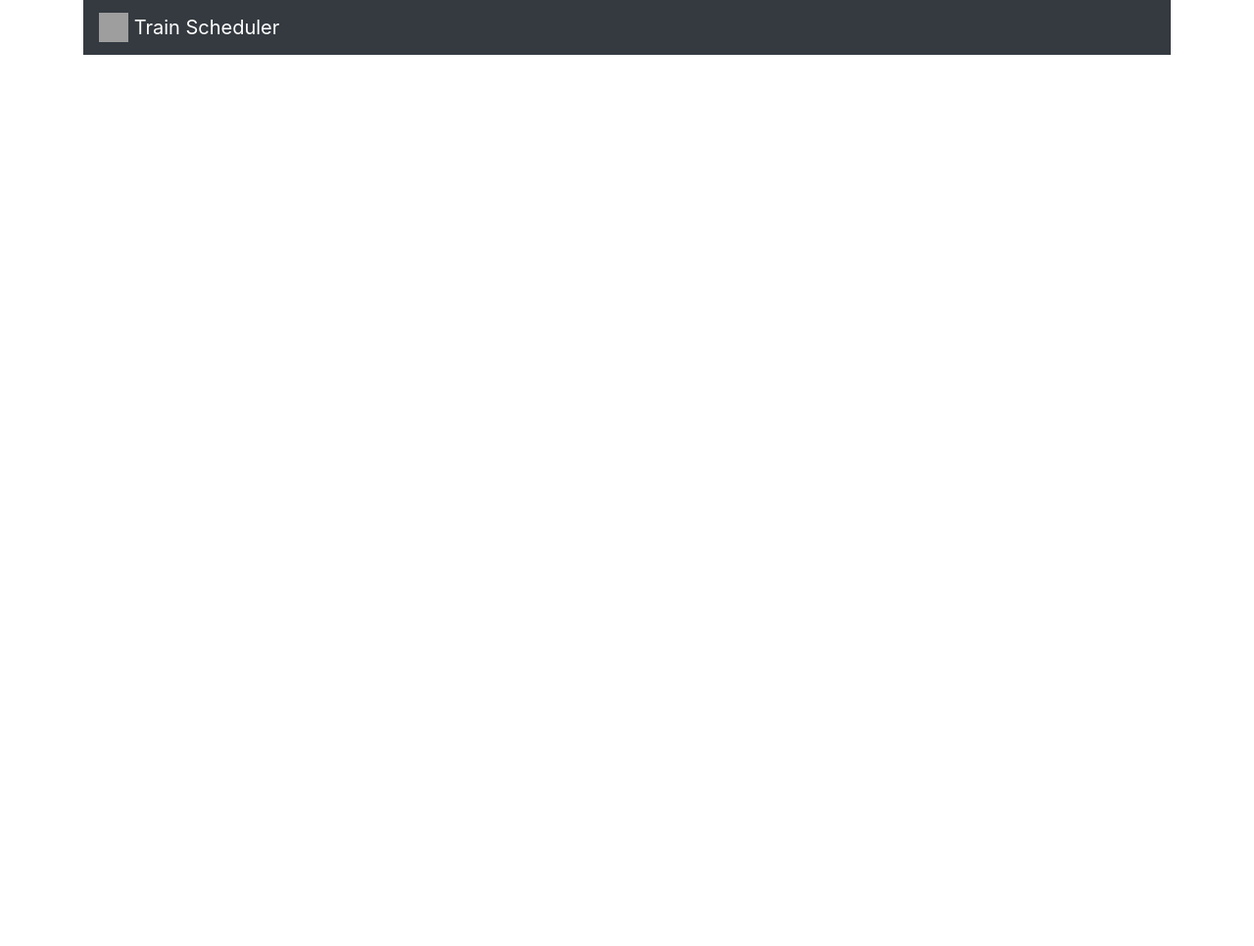
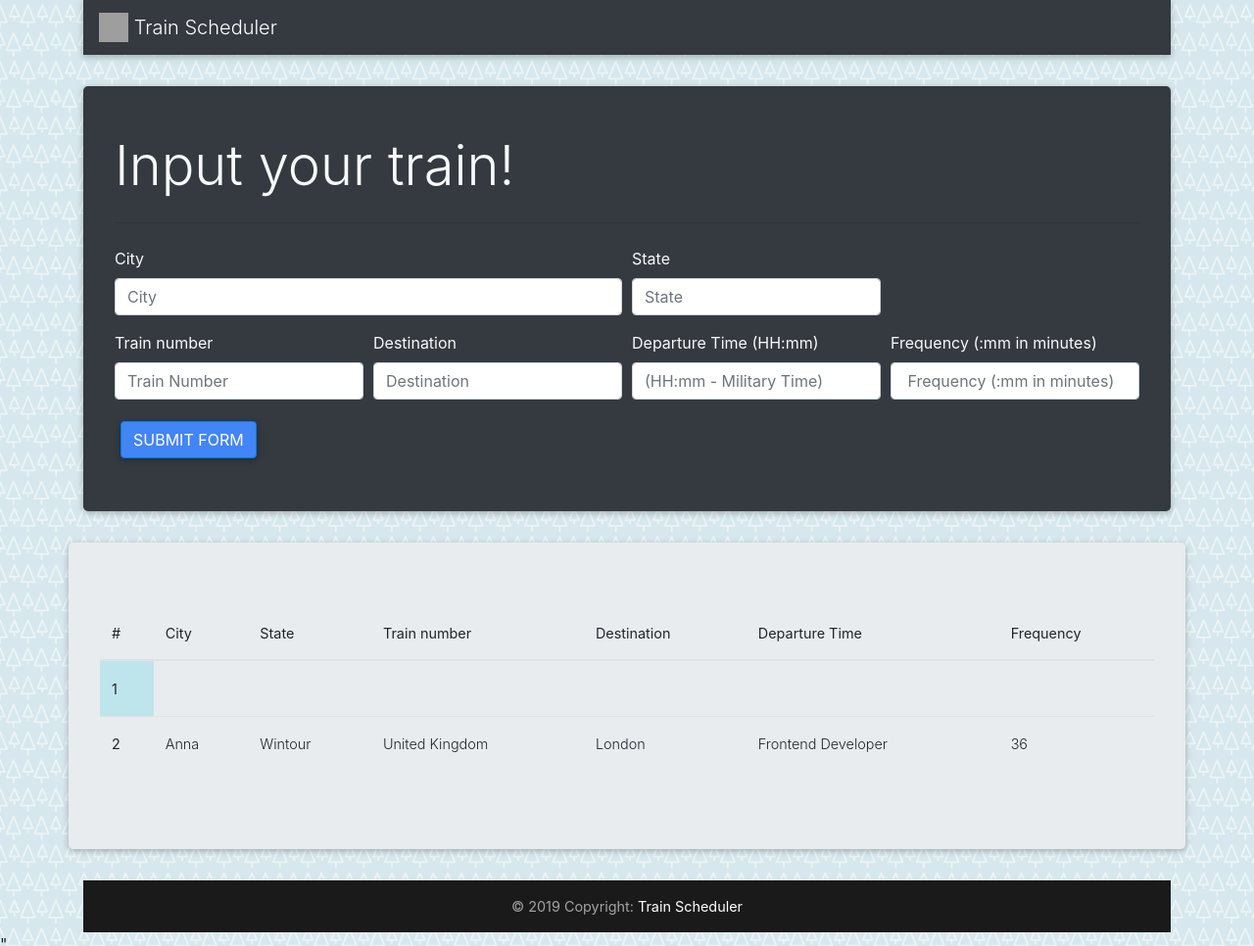
Before and after one commit to jm27/train-scheduler, a plain HTML site: page index.html in a window 1280 px wide. Shown: the top 966 px of the page at 98% size. Before the commit the page ends 800 px from the top, so only its background shows below. Drawn offline with nearby package versions, Linux system fonts and the light colour scheme; grey boxes are pictures that could not be loaded.

Commit message:
added new table new row function

```diff
--- a/assets/app.js
+++ b/assets/app.js
@@ -0,0 +1,46 @@
+let results = [];
+
+window.onload = $("#submit").on("click", function(event){
+    event.preventDefault();
+    getInfo();
+    newTable();
+    console.log("ive been click")
+})
+
+
+function getInfo(){
+    for(i = 1 ; i < 7 ; i++){
+         input = $("#validationDefault0"+i).val().trim();
+         let tdTag = $("<td>");
+        tdTag.text(input);
+      results.push(tdTag);
+        console.log(results);
+        }
+        console.log(results);
+       //
+       //
+       //console.log(input)
+
+    // //
+    //
+    //
+    // newTable.addClass("one")
+    // ;
+    //
+}
+
+function newTable(){
+console.log(results);
+let tableInput = $("<tr>");
+let newTable = $("<th>");
+newTable.attr("scope","row");
+
+// append "<th>" to "<tr>"
+tableInput.append(newTable);
+// append "<td>" to "<tr>"
+tableInput.append(results);
+$("#table-body").append(tableInput);
+
+results = [];
+console.log(results);
+}
--- a/assets/style.css
+++ b/assets/style.css
@@ -0,0 +1,3 @@
+body{
+    background-image: url("imgs/trees.png")
+}
--- a/index.html
+++ b/index.html
@@ -5,14 +5,21 @@
     <meta charset="UTF-8">
     <meta name="viewport" content="width=device-width, initial-scale=1.0">
     <meta http-equiv="X-UA-Compatible" content="ie=edge">
+    <!-- Font Awesome -->
+    <link rel="stylesheet" href="https://use.fontawesome.com/releases/v5.8.2/css/all.css">
+    <!-- Material Design Bootstrap -->
+    <link href="https://cdnjs.cloudflare.com/ajax/libs/mdbootstrap/4.8.10/css/mdb.min.css" rel="stylesheet">
     <!--Bootstrap-->
     <link rel="stylesheet" href="https://stackpath.bootstrapcdn.com/bootstrap/4.3.1/css/bootstrap.min.css"
         integrity="sha384-ggOyR0iXCbMQv3Xipma34MD+dH/1fQ784/j6cY/iJTQUOhcWr7x9JvoRxT2MZw1T" crossorigin="anonymous">
+    <!--Our Css-->
+    <link rel="stylesheet" href="assets/style.css">
     <title>Train Scheduler</title>
 </head>
 
 <body>
     <div class="container">
+        <!-- NavBar -->
         <div class="row">
             <div class="col-12">
                 <!-- Image and text -->
@@ -25,17 +32,118 @@
                 </nav>
             </div>
         </div>
+        <!-- Jumbotron with input text elements -->
+        <div class="row justify-content-md-center">
+            <div class="col-12">
+                <div class="jumbotron bg-dark text-light" style="margin-top: 2rem; padding: 3rem 2rem">
+                    <h1 class="display-4">Input your train!</h1>
+                    <hr class="my-4">
+                    <form>
+                        <div class="form-row">
+                            <div class="col-md-6 mb-3">
+                                <label for="validationDefault01">City</label>
+                                <input type="text" class="form-control" id="validationDefault01" placeholder="City"
+                                    required>
+                            </div>
+                            <div class="col-md-3 mb-3">
+                                <label for="validationDefault02">State</label>
+                                <input type="text" class="form-control" id="validationDefault02" placeholder="State"
+                                    required>
+                            </div>
+                        </div>
+                        <div class="form-row">
+                            <div class="col-md-3 mb-3">
+                                <label for="validationDefault03">Train number</label>
+                                <input type="text" class="form-control" id="validationDefault03"
+                                    placeholder="Train Number" required>
+                            </div>
+                            <div class="col-md-3 mb-3">
+                                <label for="validationDefault04">Destination</label>
+                                <input type="text" class="form-control" id="validationDefault04"
+                                    placeholder="Destination" required>
+                            </div>
+                            <div class="col-md-3 mb-3">
+                                <label for="validationDefault05">Departure Time (HH:mm)</label>
+                                <input type="text" class="form-control" id="validationDefault05"
+                                    placeholder="(HH:mm - Military Time)" required>
+                            </div>
+                            <div class="col-md-3 mb-3">
+                                <label for="validationDefault06"> Frequency (:mm in minutes)</label>
+                                <input type="text" class="form-control" id="validationDefault06"
+                                    placeholder=" Frequency (:mm in minutes)" required>
+                            </div>
+                        </div>
+                        <button class="btn btn-primary" id="submit" type="submit">Submit form</button>
+                    </form>
+                </div>
+            </div>
+        </div>
+        <!--Submitted-->
+        <div class="row">
+            <div class="jumbotron col-12">
+                <!--Table-->
+                <div class="row">
+                    <div class="col-12">
+                        <table class="table table-striped w-fu">
+
+                            <!--Table head-->
+                            <thead>
+                                <tr>
+                                    <th>#</th>
+                                    <th>City</th>
+                                    <th>State</th>
+                                    <th>Train number</th>
+                                    <th>Destination</th>
+                                    <th>Departure Time</th>
+                                    <th>Frequency</th>
+                                </tr>
+                            </thead>
+                            <!--Table head-->
+
+                            <!--Table body-->
+                            <tbody id="table-body">
+                                <tr class="table-info">
+                                    <th scope="row" id="rowOne">1</th>
+
+                                </tr>
+                                <tr>
+                                    <th scope="row">2</th>
+                                    <td>Anna</td>
+                                    <td>Wintour</td>
+                                    <td>United Kingdom</td>
+                                    <td>London</td>
+                                    <td>Frontend Developer</td>
+                                    <td>36</td>
+                                </tr>
+                            </tbody>
+                            <!--Table body-->
+
+
+                        </table>
+                        <!--Table-->
+                    </div>
+                </div>
+            </div>
+        </div>
+        <!--Footer -->
         <div class="row">
             <div class="col-12">
+                <!-- Footer -->
+                <footer class="page-footer font-small grey darken-4">
 
-            </div>
-        </div>
-        <div class="row">
-            <div class="col-12">
+                    <!-- Copyright -->
+                    <div class="footer-copyright text-center py-3">© 2019 Copyright:
+                        <a href="https://github.com/jm27/train-scheduler"> Train Scheduler</a>
+                    </div>
+                    <!-- Copyright -->
 
+                </footer>
+                <!-- Footer -->
             </div>
         </div>
     </div>
+    <!-- Link to Moment.js should go here -->
+    <script src="https://cdn.jsdelivr.net/momentjs/2.12.0/moment.min.js"></script>
 
     <!--Bootstrap Javascript-->
     <script src="https://code.jquery.com/jquery-3.3.1.slim.min.js"
@@ -48,6 +156,9 @@
         integrity="sha384-JjSmVgyd0p3pXB1rRibZUAYoIIy6OrQ6VrjIEaFf/nJGzIxFDsf4x0xIM+B07jRM"
         crossorigin="anonymous"></script>
 
+    <!--Our JavaScript-->
+    <script src="assets/app.js"></script>"
+
 </body>
 
 </html>
```
Also changed, not shown: assets/imgs/trees.png (added).
